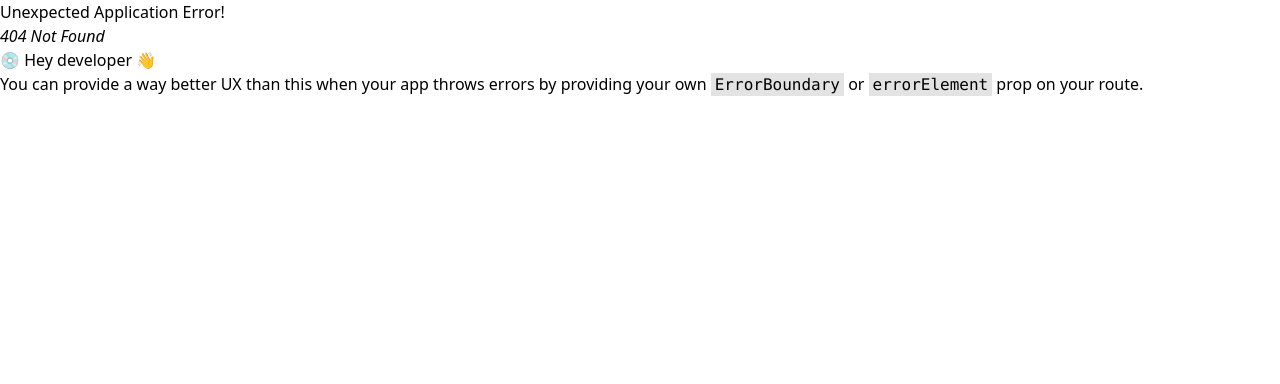
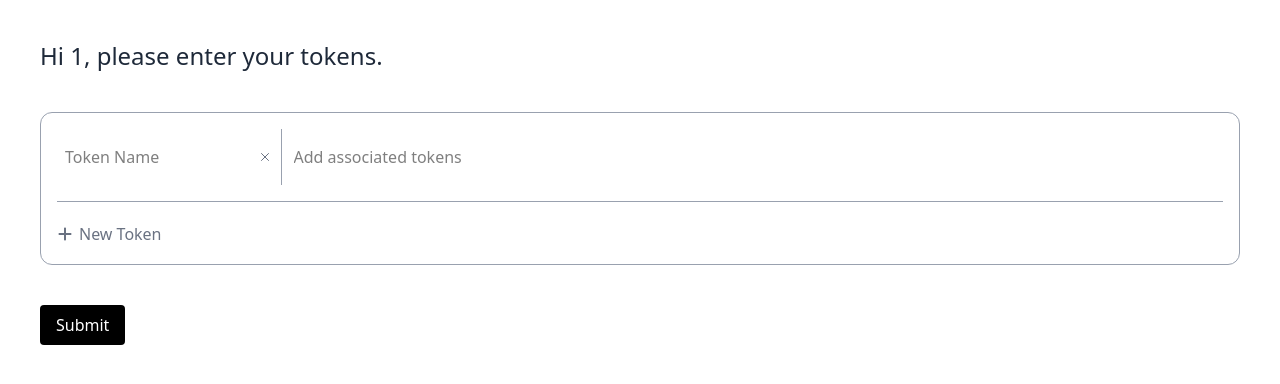
Before and after one commit to suryanarayanan21/Token-Logging-Tool, a React (Vite) app: page /form/1 in a window 1280 px wide. Before the commit this address had no page. Shown: the top 384 px of the page. Built offline with nearby package versions, Linux system fonts and the light colour scheme.

Commit message:
Added routing and dataloading

```diff
--- a/src/Login.tsx
+++ b/src/Login.tsx
@@ -1,7 +1,9 @@
 import { useState } from "react";
+import { useNavigate } from "react-router";
 
 export const Login = () => {
   const [name, setName] = useState<string>("");
+  const navigate = useNavigate();
 
   return (
     <div className="w-dvw h-dvh flex flex-row items-center justify-center">
@@ -15,7 +17,12 @@ export const Login = () => {
           onChange={(e) => setName(e.target.value)}
         />
         <div>
-          <button className="rounded-sm bg-black text-white pt-2 pb-2 pl-4 pr-4">Submit</button>
+          <button
+            className="rounded-sm bg-black text-white pt-2 pb-2 pl-4 pr-4 cursor-pointer"
+            onClick={() => navigate(`/form/${name}`)}
+          >
+            Submit
+          </button>
         </div>
       </div>
     </div>
--- a/src/NewTokens.tsx
+++ b/src/NewTokens.tsx
@@ -1,13 +1,20 @@
 import { TagEntryForm } from "./components/TagEntryForm";
+import { useLoaderData } from "react-router";
 
 export const NewTokens = () => {
+  const data = useLoaderData();
+
   return (
     <div className="p-10 w-dvw h-dvh">
       <div className="flex flex-col w-full justify-center items-baseline gap-10">
-        <p className="text-2xl text-gray-800">Hi {}, please enter your tokens.</p>
+        <p className="text-2xl text-gray-800">
+          Hi {data.author}, please enter your tokens.
+        </p>
         <TagEntryForm />
         <div>
-          <button className="rounded-sm bg-black text-white pt-2 pb-2 pl-4 pr-4">Submit</button>
+          <button className="rounded-sm bg-black text-white pt-2 pb-2 pl-4 pr-4 cursor-pointer">
+            Submit
+          </button>
         </div>
       </div>
     </div>
--- a/src/Router.ts
+++ b/src/Router.ts
@@ -1,5 +1,5 @@
 import { createBrowserRouter } from "react-router";
-import App from "./App";
+// import App from "./App";
 import { Login } from "./Login";
 import { NewTokens } from "./NewTokens";
 
@@ -7,9 +7,15 @@ export default createBrowserRouter([
   {
     path: "/",
     children: [
-      { index: true, Component: App },
+      { index: true, Component: Login },
       { path: "login", Component: Login },
-      { path: "form", Component: NewTokens },
+      {
+        path: "form/:author",
+        loader: async ({ params }) => {
+          return { author: params.author };
+        },
+        Component: NewTokens,
+      },
     ],
   },
 ]);
--- a/src/components/TagInput.tsx
+++ b/src/components/TagInput.tsx
@@ -119,7 +119,7 @@ function SearchInput({ tagList: fullTagList, onCreateTag }: SearchInputProps) {
         }}
         className="outline-0"
         type="text"
-        placeholder="Add tokens"
+        placeholder="Add associated tokens"
       />
       {showSuggestions && (
         <div className="absolute top-10 left-2 flex flex-col bg-white border rounded-sm border-gray-700 min-w-50 p-2 gap-0.5">
```
